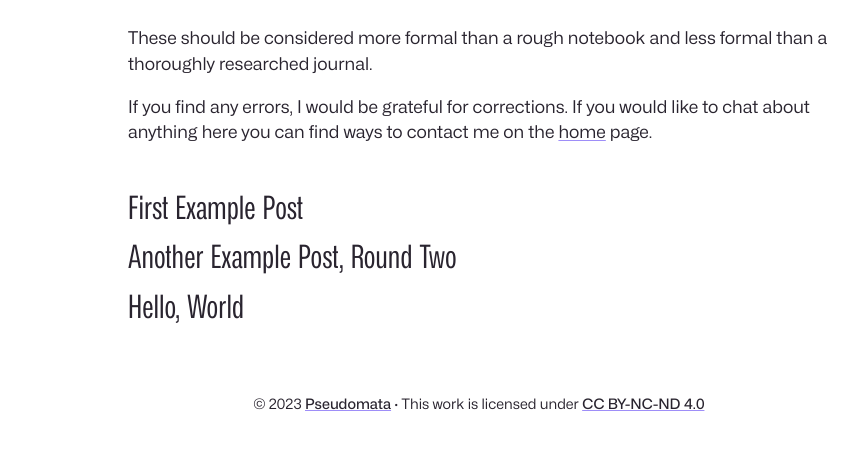
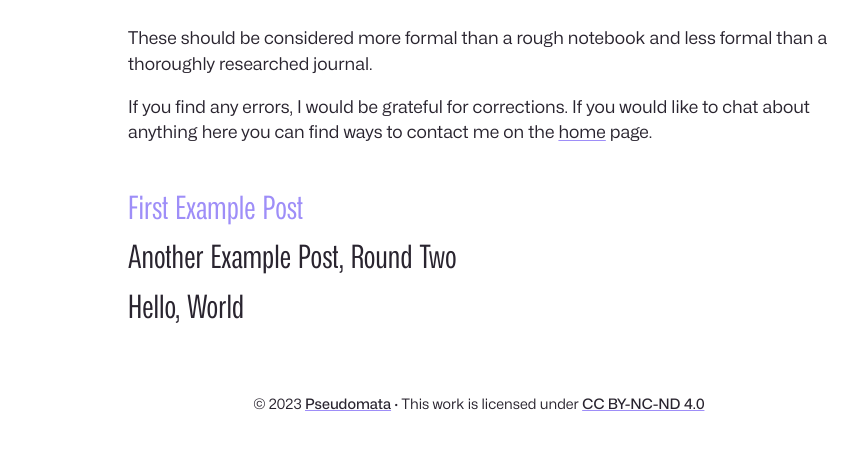
Before and after one commit to pseudomata/pseudomata.com, a plain HTML site: page static/writing/index.html in a window 1280 px wide. In both pictures the pointer is over the item "First Example Post". Shown: the part 131-580 px from the top of the page, without its empty margins (161-1019 px from the left). Drawn offline with Linux system fonts and the light colour scheme.

Commit message:
Highlight writing links on hover

```diff
--- a/static/style.css
+++ b/static/style.css
@@ -197,3 +197,6 @@ li.writing {
     font-stretch: 75%;
     padding-bottom: 1.5rem;
 }
+li.writing:hover {
+    color: var(--link-decoration);
+}
```
